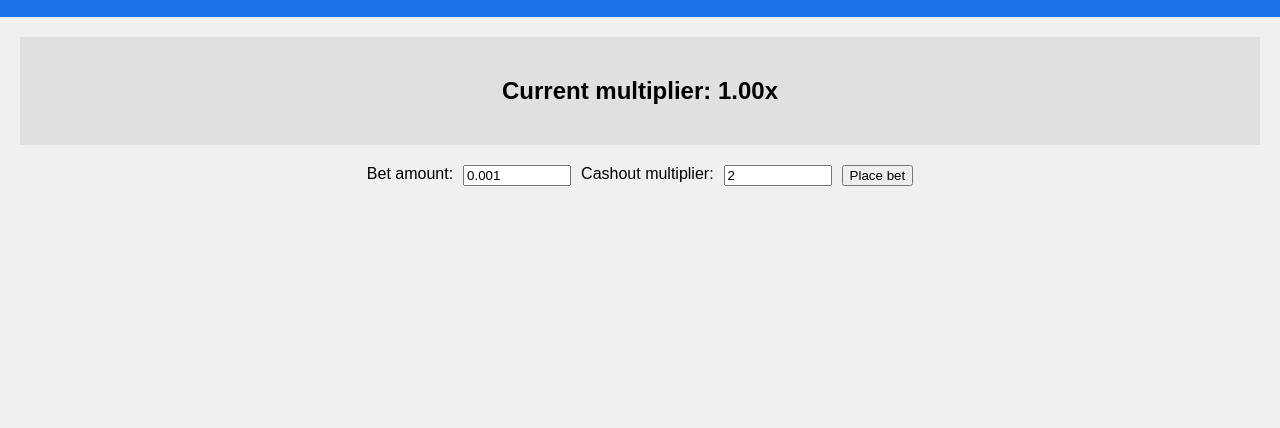
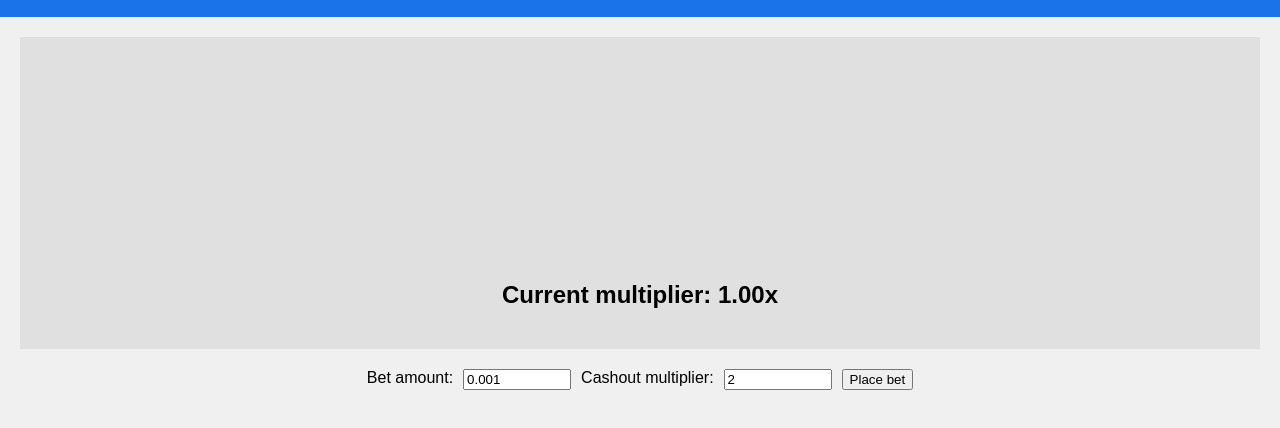
Before and after one commit to BignCoins/Josh, a plain HTML site: page index.html in a window 1280 px wide. Shown: the part 60-488 px from the top of the page. Drawn offline with Linux system fonts and the light colour scheme.

Commit message:
Update index.html

```diff
--- a/index.html
+++ b/index.html
@@ -12,6 +12,7 @@
   </header>
   <main>
     <div class="game-board">
+      <canvas id="game-canvas" width="400" height="200"></canvas>
       <h2>Current multiplier: <span id="multiplier">1.00x</span></h2>
     </div>
     <div class="controls">
```
